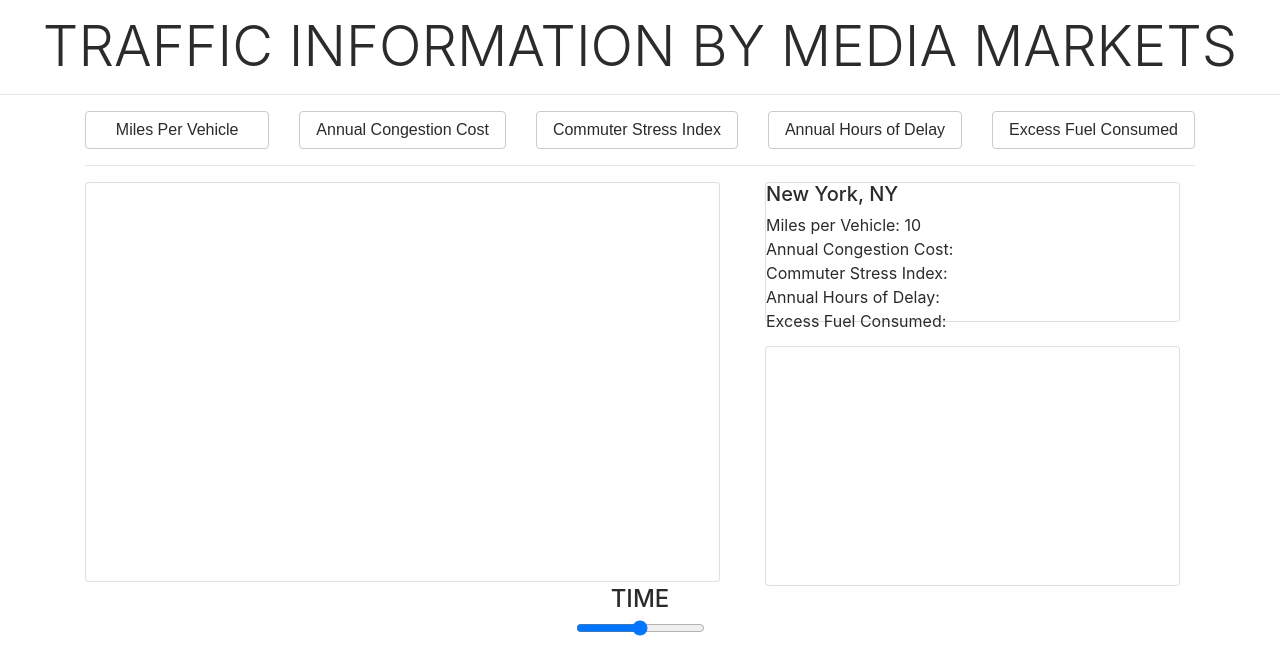
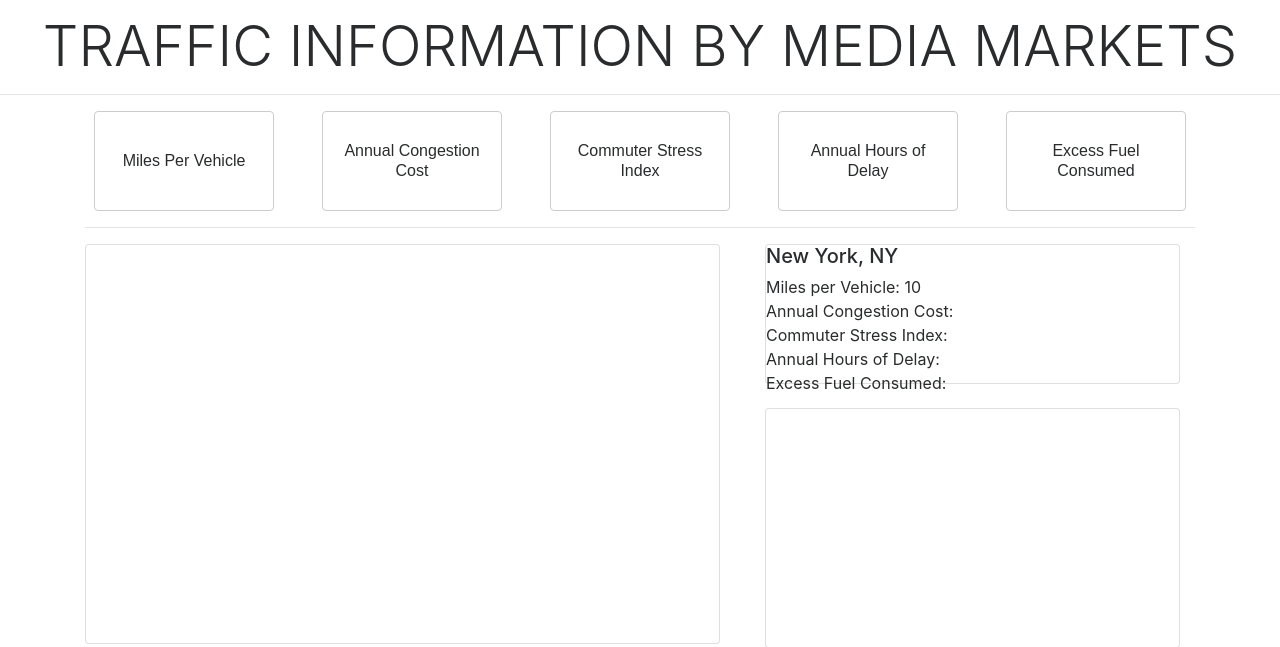
Before and after one commit to wertylop5/softdev2_project1, a Flask app: page / in a window 1280 px wide. Shown: the top 647 px of the page. Run offline with Flask 2, Linux system fonts and the light colour scheme; some libraries are stand-ins or nearby versions.

Commit message:
added stuff

```diff
--- /dev/null
+++ b/static/custom.css
@@ -0,0 +1,6 @@
+.categorybtn {
+  width: 180px !important;
+  height: 100px !important;
+  white-space:normal !important;
+  word-wrap: break-word;
+}
--- /dev/null
+++ b/static/js/buttons.js
@@ -0,0 +1,16 @@
+var mpv = document.getElementById("mpv");
+var acc = document.getElementById("acc");
+var csi = document.getElementById("csi");
+var ahd = document.getElementById("ahd");
+var efc = document.getElementById("efc");
+
+var switchinfo = function(e) {
+  mpv.innerHTML = "different information about miles";
+};
+
+var switchback = function(e) {
+  mpv.innerHTML = "Miles Per Vehicle";
+};
+
+mpv.addEventListener("mouseover", switchinfo);
+mpv.addEventListener("mouseout", switchback);
--- a/templates/base.html
+++ b/templates/base.html
@@ -12,19 +12,19 @@
   <div class="container">
     <div class="row">
       <div class="col">
-        <button type="button" class="btn btn-secondary btn-block"> Miles Per Vehicle </button>
+        <button type="button" class="btn btn-secondary categorybtn" id='acc'> Miles Per Vehicle </button>
       </div>
       <div class="col">
-        <button type="button" class="btn btn-secondary btn-block"> Annual Congestion Cost </button>
+        <button type="button" class="btn btn-secondary categorybtn" id='acc'> Annual Congestion Cost </button>
       </div>
       <div class="col">
-        <button type="button" class="btn btn-secondary btn-block"> Commuter Stress Index </button>
+        <button type="button" class="btn btn-secondary categorybtn" id='csi'> Commuter Stress Index </button>
       </div>
       <div class="col">
-        <button type="button" class="btn btn-secondary btn-block"> Annual Hours of Delay </button>
+        <button type="button" class="btn btn-secondary categorybtn" id='ahd'> Annual Hours of Delay </button>
       </div>
       <div class="col">
-        <button type="button" class="btn btn-secondary btn-block"> Excess Fuel Consumed </button>
+        <button type="button" class="btn btn-secondary categorybtn" id='efc'> Excess Fuel Consumed </button>
       </div>
     </div>
     <hr>
@@ -85,5 +85,6 @@
     <h4> SOURCES </h4>
   </div>
   </center>
+  <script src="static/js/buttons.js"></script>
   </body>
 </html>
```
Also changed, not shown: 1 other file.
